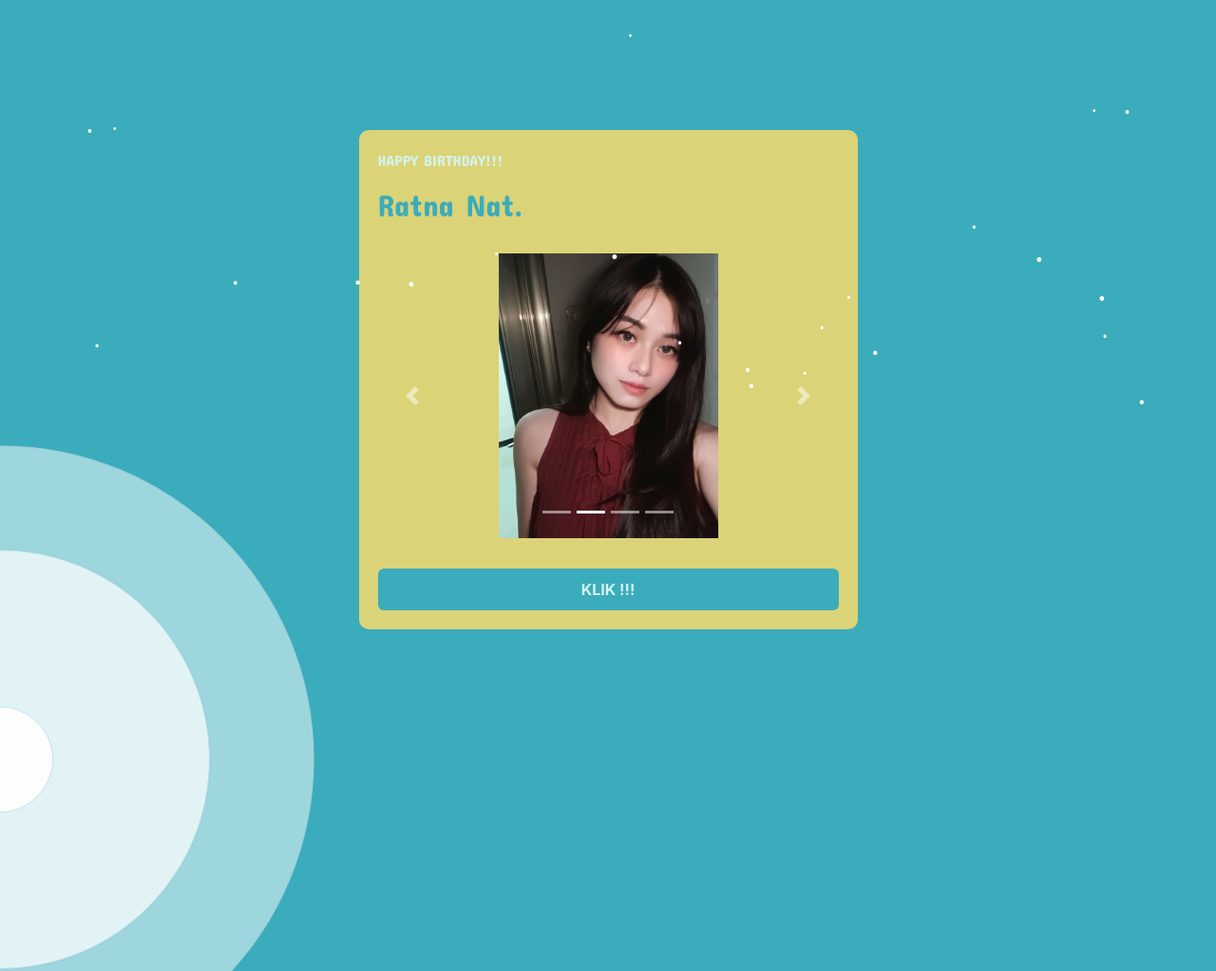
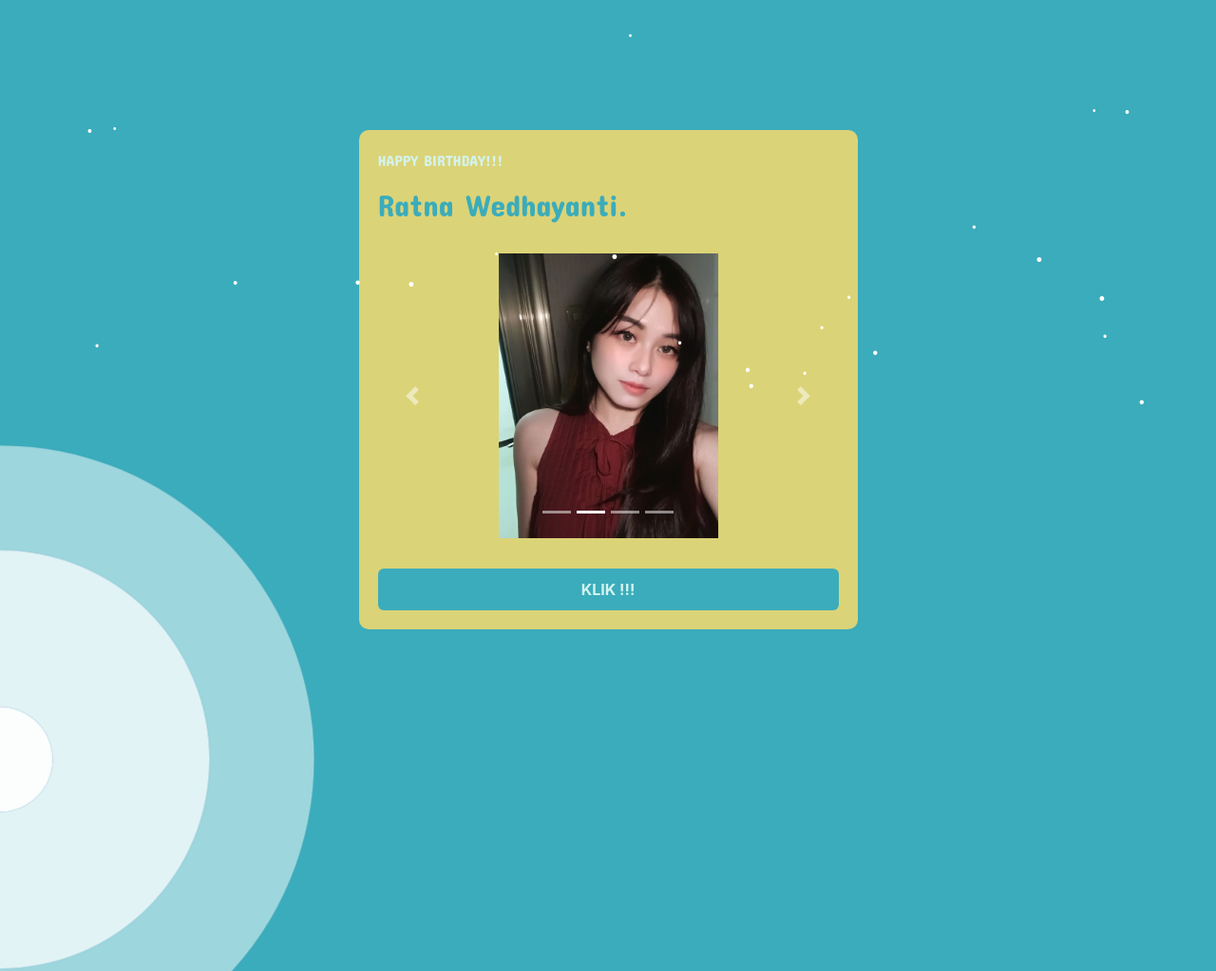
Before and after one commit to uraceboy/natt-birthday, a plain HTML site: page index.html in a window 1280 px wide. Shown: the top 1023 px of the page at 95% size. Drawn offline with nearby package versions, Linux system fonts and the light colour scheme.

Commit message:
Update index.html

```diff
--- a/index.html
+++ b/index.html
@@ -37,7 +37,7 @@
             <div class="card">
                 <div class="card-body">
                     <p class="judul">HAPPY BIRTHDAY!!! </p>
-                    <h2 class="subjudul">Ratna Nat.</h2>
+                    <h2 class="subjudul">Ratna Wedhayanti.</h2>
                     <hr>
 
                     <center>
```
